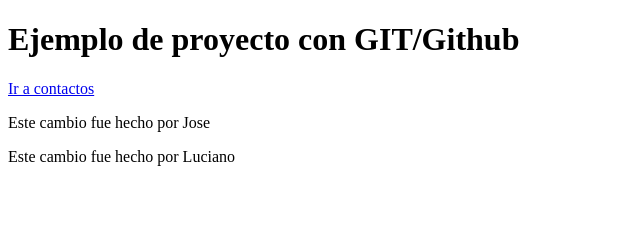
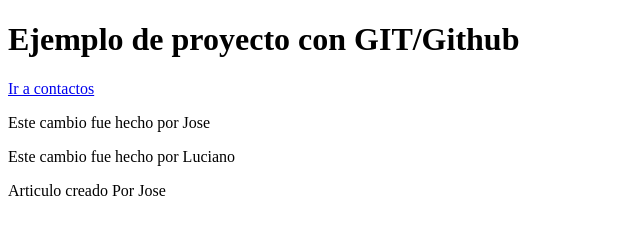
Before and after one commit to lpueyoUADE/TecnologiasWebTest, a plain HTML site: page index.html in a window 1280 px wide. Shown: the whole page, without its empty margins (0-640 px from the left). Drawn offline with Linux system fonts and the light colour scheme.

Commit message:
Agrego articulo Jose

```diff
--- a/index.html
+++ b/index.html
@@ -13,6 +13,9 @@
 
     <p>Este cambio fue hecho por Jose</p>
     <p>Este cambio fue hecho por Luciano</p>
+
+    <article>Articulo creado Por Jose</article>
+
     <script src="src/main.js"></script>
 </body>
 </html>
```
